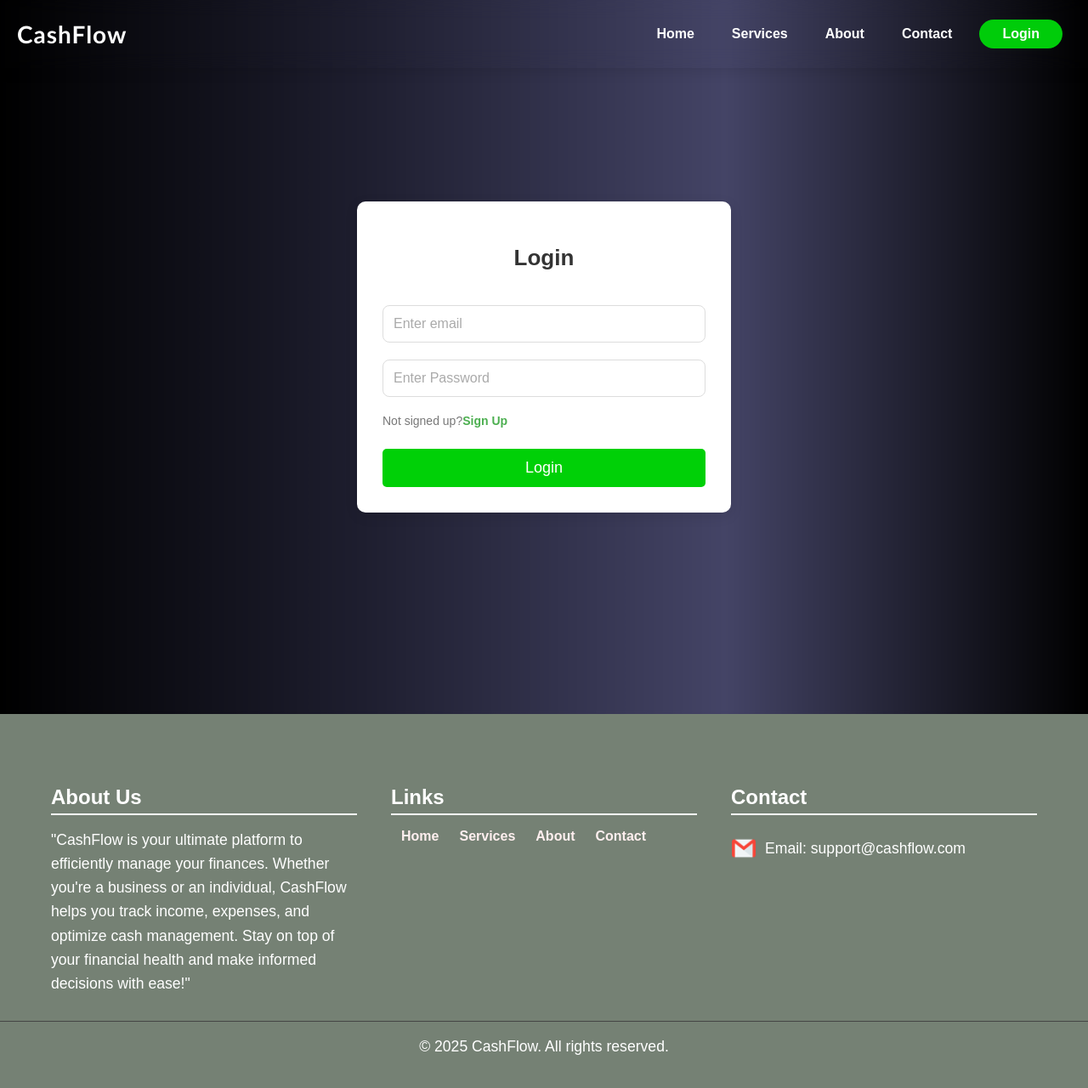
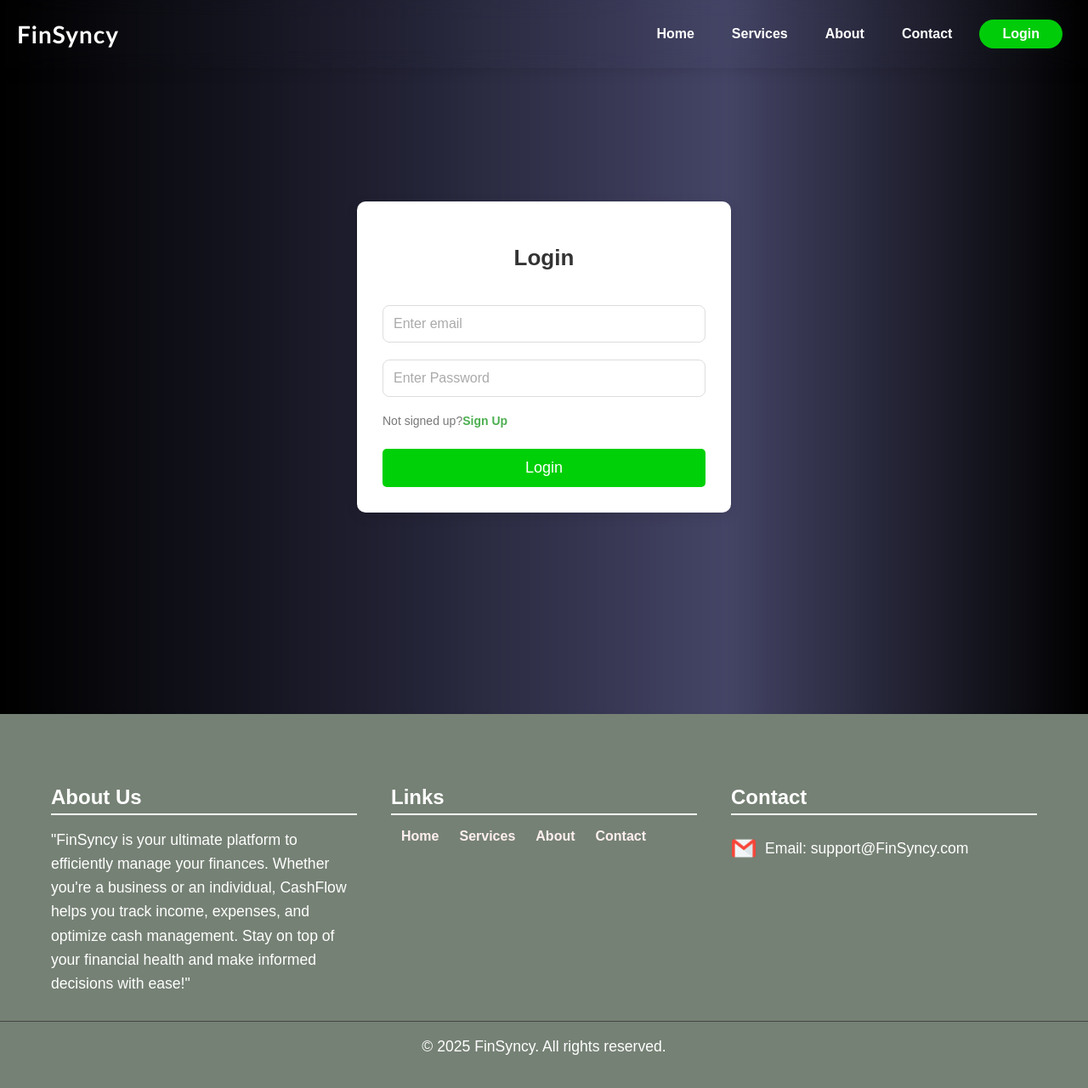
Before and after one commit to ChetankolheAi/Personal-Expense-Manager-MERN-Project, a React (Vite) app in the folder MERN_Project/Frontend/: page /login in a window 1280 px wide. Shown: the top 1280 px of the page at 85% size. Built offline with nearby package versions, Linux system fonts and the light colour scheme.

Commit message:
WebName Changed

```diff
--- a/MERN_Project/Frontend/src/components/View_Exp.jsx
+++ b/MERN_Project/Frontend/src/components/View_Exp.jsx
@@ -106,7 +106,7 @@ function View_Exp() {
                 <h3 style={{ cursor: 'pointer', color: 'white' }}>Total Amount: ₹{totalAmount}</h3>
                 <ul className="expense-list">
                     {filteredExpenses.length > 0 ? (
-                        filteredExpenses.map((expense, index) => (
+                        filteredExpenses.map((expense) => (
                             <li key={expense._id}>
                                 {expense.Description}: <strong>₹{expense.Amount}</strong>
                                 <br />
--- a/MERN_Project/Frontend/src/components/home.jsx
+++ b/MERN_Project/Frontend/src/components/home.jsx
@@ -75,7 +75,7 @@ function MainPage() {
           </div>
 
           <div className="card">
-          <h1>CashFlow</h1>
+          <h1>FinSyncy</h1>
           <p> "Managing your personal finances doesn’t have to be complicated. Our expense tracker is designed to help you track every dollar you spend, categorize your expenses. Start tracking today and take the first step toward smarter financial decisions!" </p>
           </div>
         </div>
@@ -124,14 +124,14 @@ function MainPage() {
 
           <h1>About Us</h1>
           <p>
-            Welcome to <strong>CashFlow</strong>, a personal finance manager designed to help you track and manage your expenses easily.
+            Welcome to <strong>FinSyncy</strong>, a personal finance manager designed to help you track and manage your expenses easily.
           </p>
           <p>
             Our goal is to make personal finance management simpler, allowing you to stay on top of your spending and savings.
             You can add daily expenses, track your spending habits, and plan your budget effectively.
           </p>
 
-          <p>Thank you for choosing <strong>CashFlow</strong>. We hope it helps you take control of your financial future!</p>
+          <p>Thank you for choosing <strong>FinSyncy</strong>. We hope it helps you take control of your financial future!</p>
         </div>
       </section>
 
--- a/MERN_Project/Frontend/src/pages/footer.jsx
+++ b/MERN_Project/Frontend/src/pages/footer.jsx
@@ -24,7 +24,7 @@ const Footer = () => {
         <div className="footer-section">
           <h3>About Us</h3>
           <p>
-            "CashFlow is your ultimate platform to efficiently manage your finances. Whether you're a business or an individual, CashFlow helps you track income, expenses, and optimize cash management. Stay on top of your financial health and make informed decisions with ease!"
+            "FinSyncy is your ultimate platform to efficiently manage your finances. Whether you're a business or an individual, CashFlow helps you track income, expenses, and optimize cash management. Stay on top of your financial health and make informed decisions with ease!"
           </p>
         </div>
         <div className="footer-section">
@@ -40,12 +40,12 @@ const Footer = () => {
           <h3>Contact</h3>
           <div className="contact-info">
             <img src={emailIcon} alt="Email Icon" />
-            <p>Email: support@cashflow.com</p>
+            <p>Email: support@FinSyncy.com</p>
           </div>
         </div>
       </div>
       <div className="footer-bottom">
-        <p>&copy; 2025 CashFlow. All rights reserved.</p>
+        <p>&copy; 2025 FinSyncy. All rights reserved.</p>
       </div>
     </footer>
   );
--- a/MERN_Project/Frontend/src/pages/navbar.jsx
+++ b/MERN_Project/Frontend/src/pages/navbar.jsx
@@ -9,7 +9,6 @@ function Navbar() {
   const [loggedInUser, setLoggedInUser] = useState(localStorage.getItem('loggedInUser') || '');
   const [emailuser, setemailUser] = useState(localStorage.getItem('email') || '');
   const [isAuthenticated, setIsAuthenticated] = useState(!!localStorage.getItem('token'));
-  const [isDropdownOpen, setIsDropdownOpen] = useState(false);
   const [isMenuOpen, setIsMenuOpen] = useState(false); // For toggling mobile menu
   const navigate = useNavigate();
   let dropdownMenu = document.getElementById('Drop-down');
@@ -62,7 +61,7 @@ function Navbar() {
     <>
     <div id="navbar">
       <div className="logo">
-        <h4>CashFlow</h4>
+        <h4>FinSyncy</h4>
       </div>
 
       {/* Hamburger Menu */}
```
